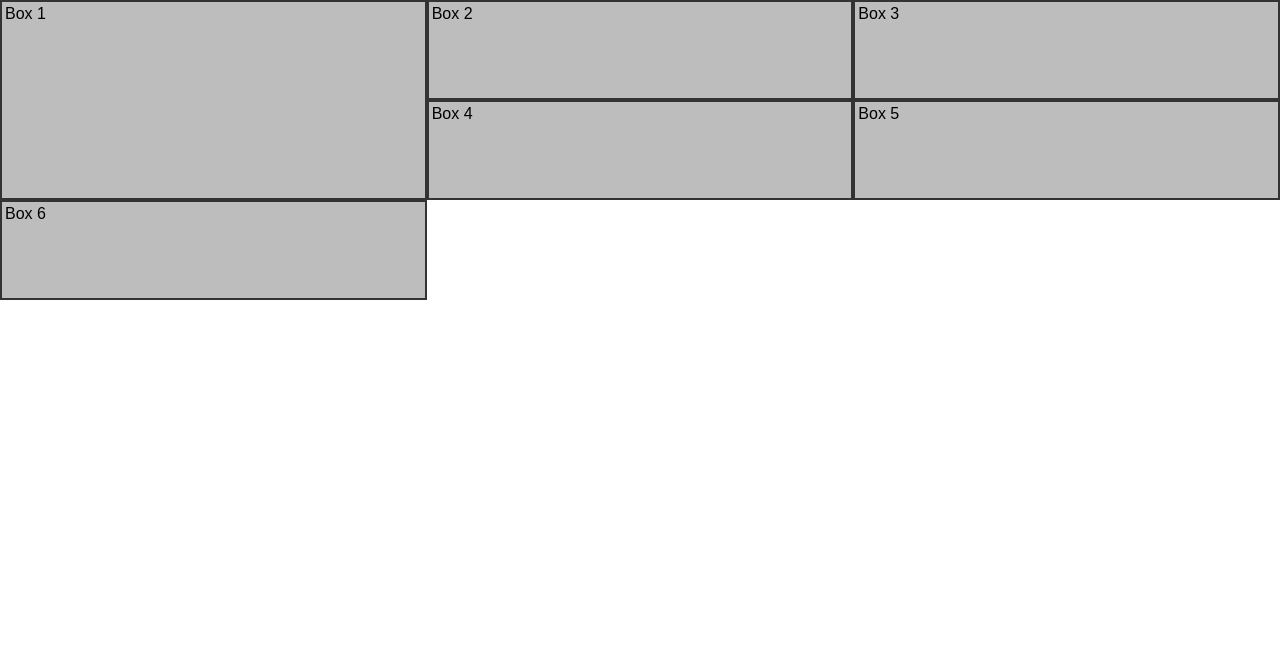
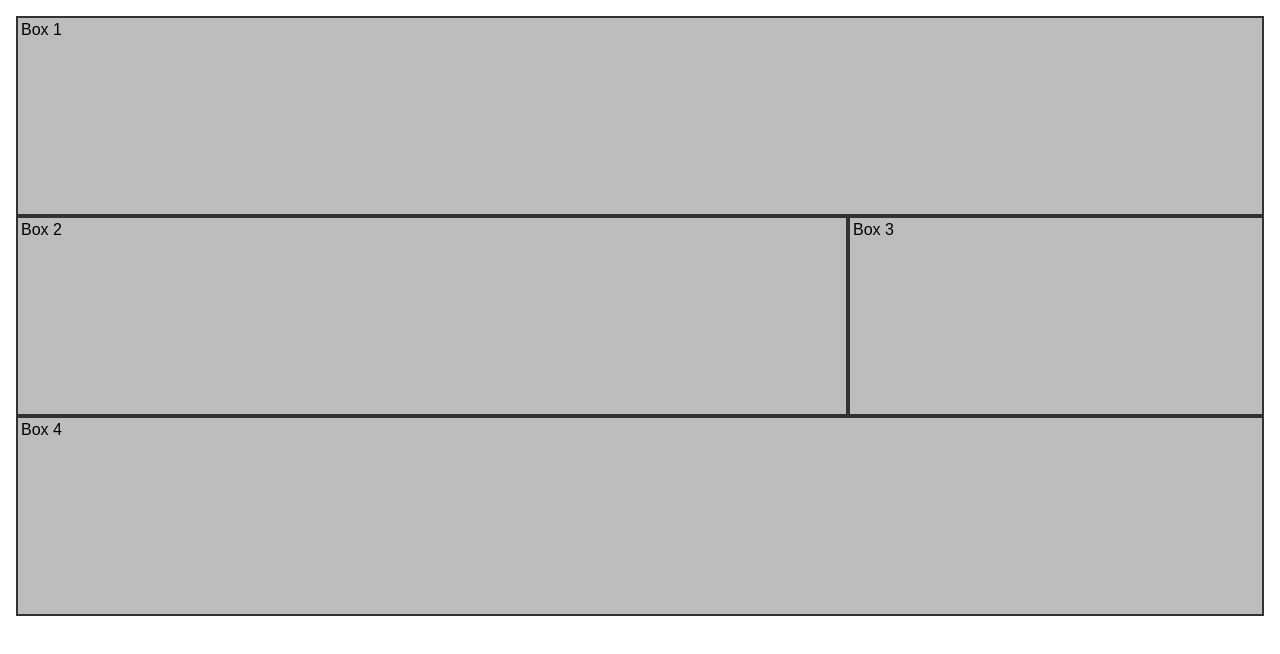
Before and after one commit to robson-flor/HTML-CSS-JS, a plain HTML site: page css/cssGrid.html in a window 1280 px wide. Drawn offline with Linux system fonts and the light colour scheme.

Commit message:
grid layout figma

```diff
--- a/css/cssGrid.css
+++ b/css/cssGrid.css
@@ -2,6 +2,9 @@
   box-sizing: border-box;
   margin: 0;
   font-family: Arial, Helvetica, sans-serif;
+}
+body{
+  margin: 1rem;
 }
 
 .box {
@@ -14,15 +17,36 @@
   display: grid;
   /* grid-gap: 10px; */
   grid-template-columns: repeat(3, 1fr);
-  grid-auto-rows: 100px;
-
-
-
+  grid-auto-rows: 200px;
+  grid-template-areas:
+  "box-1 box-1 box-1"
+  "box-2 box-2 box-3"
+  "box-4 box-4 box-4";
+  align-items: stretch;
+  justify-items: stretch;
   /* height: 100vh;  */
   /* grid-template-rows: repeat(3, 1fr); */
   /* grid-auto-rows: minmax(50px, auto); */
 }
 
 .box-1{
-  grid-row: 1/3;
+  grid-area: box-1;
 }
+.box-2{
+  grid-area: box-2;
+  /* align-self: center; */
+}
+.box-3{
+  grid-area: box-3;
+}
+.box-4{
+  grid-area: box-4;
+}
+
+/* .box-1{
+  grid-row: 1/4;
+}
+
+.box-4{
+  grid-row: 2/4;
+} */
--- a/css/cssGrid.html
+++ b/css/cssGrid.html
@@ -1,16 +1,17 @@
 <!DOCTYPE html>
-<html lang="en">
+<html lang="pt-br">
+
 <head>
   <meta charset="UTF-8">
   <meta http-equiv="X-UA-Compatible" content="IE=edge">
   <meta name="viewport" content="width=device-width, initial-scale=1.0">
+  <link rel="stylesheet" href="cssGrid.css">
   <title>css grid</title>
-  <link rel="stylesheet" href="cssGrid.css">
 </head>
+
 <body>
   <div class="container">
     <div class="box box-1"> Box 1
-
 
     </div>
     <div class="box box-2"> Box 2
@@ -22,12 +23,7 @@
     <div class="box box-4"> Box 4
 
     </div>
-    <div class="box box-5"> Box 5
-
-    </div>
-    <div class="box box-6"> Box 6
-
-    </div>
   </div>
 </body>
+
 </html>
```
